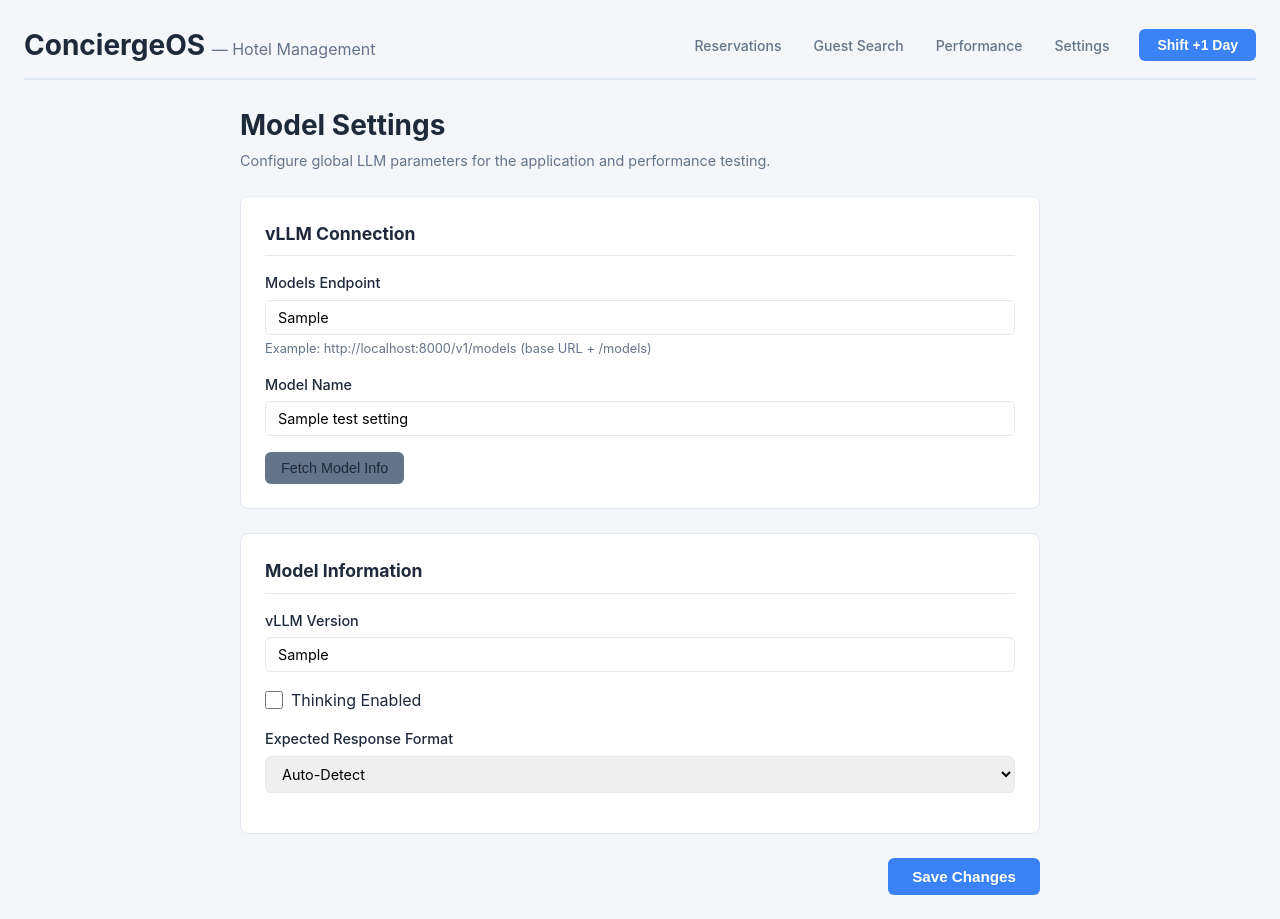
After one commit to settlersxp/ConciergeOS, a FastAPI app: template app/templates/settings.html in a window 1280 px wide. The commit adds this page. Run offline with FastAPI, Linux system fonts and the light colour scheme; the template is opened without the code that fills it: most values are stand-ins (such as "Sample title", 1, 10 or a date in 2020).

Commit message:
refactoring for model detection

```diff
--- a/app/main.py
+++ b/app/main.py
@@ -9,10 +9,12 @@ from typing import Any
 
 from fastapi import FastAPI, Request
 from fastapi.templating import Jinja2Templates
+from fastapi.responses import JSONResponse
 
 from app.schemas import GuestSearchRequest, GuestSearchResponse
 from app.services import get_reservations_summary, query_guest_with_llm
 from app.services.debug import debug_router
+from app.config import config_manager, TestSettings
 
 app = FastAPI(title="ConciergeOS")
 
@@ -58,6 +60,54 @@ async def api_guest_search(body: GuestSearchRequest) -> GuestSearchResponse:
         query=body.customer_name,
         llm_response=llm_response,
     )
+
+
+# ── Settings ─────────────────────────────────────────────────────────────────
+
+@app.get("/settings")
+async def settings_page(request: Request):
+    """Serve the model settings page."""
+    from dataclasses import asdict
+    return templates.TemplateResponse(request, "settings.html", {
+        "request": request,
+        "test_settings": asdict(config_manager.test_settings),
+        "current_page": "settings",
+    })
+
+
+@app.get("/api/settings")
+async def api_get_settings() -> JSONResponse:
+    """Get current global configuration settings."""
+    from dataclasses import asdict
+    return JSONResponse(content={"test_settings": asdict(config_manager.test_settings)})
+
+
+@app.post("/api/settings")
+async def api_update_settings(body: dict[str, Any]) -> JSONResponse:
+    """Update global configuration settings."""
+    try:
+        ts_data = body.get("test_settings", {})
+        if ts_data:
+            new_ts = TestSettings(**ts_data)
+            config_manager.test_settings = new_ts
+        config_manager.save()
+        return JSONResponse(content={"message": "Settings updated successfully"})
+    except Exception as e:
+        return JSONResponse(status_code=500, content={"error": str(e)})
+
+
+@app.get("/api/models")
+async def api_get_models() -> JSONResponse:
+    """Proxy request to the configured vLLM models endpoint."""
+    models_endpoint = config_manager.test_settings.models_endpoint
+    try:
+        import httpx
+        async with httpx.AsyncClient(timeout=10.0) as client:
+            resp = await client.get(models_endpoint)
+            resp.raise_for_status()
+            return JSONResponse(content=resp.json())
+    except Exception as e:
+        return JSONResponse(status_code=500, content={"error": str(e)})
 
 
 # ── Performance Testing ─────────────────────────────────────────────────────
--- a/app/templates/components/performance-config-card.html
+++ b/app/templates/components/performance-config-card.html
@@ -27,6 +27,4 @@
         form_group(label='Sequential Requests', field_html='<input type="number" id="sequentialBatch" value="5" min="1" max="50" />') ~
         form_group(label='Concurrent Requests', field_html='<input type="number" id="concurrentBatch" value="8" min="1" max="50" />')
     ) }}
-    {{ text_input(id='vllmUrl', value='http://10.0.0.227:8000/v1', label='vLLM Base URL') }}
-    {{ text_input(id='modelsEndpoint', value='http://10.0.0.227:8000/v1/models', label='Models Endpoint') }}
 </div>
--- a/app/templates/header.html
+++ b/app/templates/header.html
@@ -5,6 +5,7 @@
       <a href="/" class="{{ 'active' if current_page == 'reservations' else '' }}">Reservations</a>
       <a href="/guest-search" class="{{ 'active' if current_page == 'guest_search' else '' }}">Guest Search</a>
       <a href="/performance-testing" class="{{ 'active' if current_page == 'performance_testing' else '' }}">Performance</a>
+      <a href="/settings" class="{{ 'active' if current_page == 'settings' else '' }}">Settings</a>
     </nav>
     <button class="shift-btn" id="shiftBtn" onclick="shiftReservations()">Shift +1 Day</button>
   </div>
--- a/app/templates/performance_testing.html
+++ b/app/templates/performance_testing.html
@@ -20,9 +20,6 @@
         <!-- Test Guests Configuration -->
         {% include 'components/performance-guest-config-card.html' %}
 
-        <!-- Model Settings -->
-        {% include 'components/performance-model-settings-card.html' %}
-
         <!-- Prompt Settings -->
         {% include 'components/performance-prompt-settings-card.html' %}
 
--- /dev/null
+++ b/app/templates/settings.html
@@ -0,0 +1,260 @@
+{% extends "base.html" %}
+
+{% block title %}Model Settings - ConciergeOS{% endblock %}
+
+{% block styles %}
+<style>
+    .settings-container {
+        max-width: 800px;
+        margin: 0 auto;
+    }
+    .settings-header {
+        display: flex;
+        justify-content: space-between;
+        align-items: center;
+        margin-bottom: 24px;
+    }
+    .settings-header h1 {
+        font-size: 1.75rem;
+        margin-bottom: 4px;
+    }
+    .settings-header p {
+        color: var(--muted);
+        font-size: 0.9rem;
+    }
+    .settings-section {
+        margin-bottom: 24px;
+    }
+    .settings-section h2 {
+        font-size: 1.1rem;
+        margin-bottom: 16px;
+        color: var(--text);
+        border-bottom: 1px solid var(--border);
+        padding-bottom: 8px;
+    }
+    .settings-card {
+        background: var(--card);
+        border: 1px solid var(--border);
+        border-radius: 8px;
+        padding: 24px;
+        margin-bottom: 16px;
+    }
+    .save-btn-row {
+        margin-top: 24px;
+        display: flex;
+        justify-content: flex-end;
+    }
+    .form-group {
+        margin-bottom: 16px;
+    }
+    .form-group label {
+        display: block;
+        margin-bottom: 6px;
+        font-weight: 500;
+        font-size: 0.9rem;
+    }
+    .form-group input[type="text"],
+    .form-group input[type="number"] {
+        width: 100%;
+        padding: 8px 12px;
+        border: 1px solid var(--border);
+        border-radius: 6px;
+        font-size: 0.9rem;
+    }
+    .form-group small {
+        display: block;
+        margin-top: 4px;
+        color: var(--muted);
+        font-size: 0.8rem;
+    }
+    .form-row {
+        display: flex;
+        gap: 16px;
+        margin-bottom: 16px;
+    }
+    .form-row .form-group {
+        flex: 1;
+        margin-bottom: 0;
+    }
+    .checkbox-group {
+        display: flex;
+        align-items: center;
+        gap: 8px;
+        margin-bottom: 16px;
+    }
+    .checkbox-group input[type="checkbox"] {
+        width: 18px;
+        height: 18px;
+    }
+    .btn-fetch {
+        padding: 8px 16px;
+        background: var(--muted);
+        color: var(--text);
+        border: none;
+        border-radius: 6px;
+        cursor: pointer;
+        font-size: 0.9rem;
+    }
+    .btn-fetch:disabled {
+        opacity: 0.6;
+        cursor: not-allowed;
+    }
+</style>
+{% endblock %}
+
+{% block content %}
+<div class="settings-container">
+    <div class="settings-header">
+        <div>
+            <h1>Model Settings</h1>
+            <p>Configure global LLM parameters for the application and performance testing.</p>
+        </div>
+    </div>
+
+    <form id="settingsForm">
+        <!-- vLLM Connection -->
+        <div class="settings-section">
+            <div class="settings-card">
+                <h2>vLLM Connection</h2>
+                <div class="form-group">
+                    <label for="models_endpoint">Models Endpoint</label>
+                    <input type="text" id="models_endpoint" name="models_endpoint" value="{{ test_settings.models_endpoint }}">
+                    <small>Example: http://localhost:8000/v1/models (base URL + /models)</small>
+                </div>
+                <div class="form-group">
+                    <label for="model_name">Model Name</label>
+                    <input type="text" id="model_name" name="model_name" value="{{ test_settings.model_name }}">
+                </div>
+                <div style="display: flex; align-items: center; gap: 12px; margin-top: 16px;">
+                    <button type="button" id="fetchModelBtn" class="btn-fetch" onclick="fetchModelInfo()">Fetch Model Info</button>
+                    <small style="color: var(--muted);" id="fetchModelStatus"></small>
+                </div>
+            </div>
+        </div>
+
+        <!-- Model Information -->
+        <div class="settings-section">
+            <div class="settings-card">
+                <h2>Model Information</h2>
+                <div class="form-group">
+                    <label for="vllm_version">vLLM Version</label>
+                    <input type="text" id="vllm_version" name="vllm_version" value="{{ test_settings.vllm_version }}" placeholder="e.g. 0.6.0">
+                </div>
+                <div class="checkbox-group">
+                    <input type="checkbox" id="thinking_enabled" name="thinking_enabled" {{ 'checked' if test_settings.thinking_enabled else '' }}>
+                    <label for="thinking_enabled" style="margin: 0; font-weight: normal;">Thinking Enabled</label>
+                </div>
+                <div class="form-group">
+                    <label for="expected_format">Expected Response Format</label>
+                    <select id="expected_format" name="expected_format" style="width: 100%; padding: 8px 12px; border: 1px solid var(--border); border-radius: 6px; font-size: 0.9rem;">
+                        <option value="auto" {{ 'selected' if test_settings.expected_format == 'auto' else '' }}>Auto-Detect</option>
+                        <option value="json" {{ 'selected' if test_settings.expected_format == 'json' else '' }}>JSON</option>
+                        <option value="text" {{ 'selected' if test_settings.expected_format == 'text' else '' }}>TEXT</option>
+                    </select>
+                </div>
+            </div>
+        </div>
+
+        <div class="save-btn-row">
+            <button type="button" id="saveBtn" class="btn btn-primary" onclick="saveSettings()">Save Changes</button>
+        </div>
+    </form>
+</div>
+{% endblock %}
+
+{% block scripts %}
+<script>
+    async function saveSettings() {
+        const form = document.getElementById('settingsForm');
+        const formData = new FormData(form);
+        const settings = { test_settings: {} };
+
+        formData.forEach((value, key) => {
+            if (['temperature', 'top_p', 'max_tokens', 'num_requests', 'concurrency'].includes(key)) {
+                settings.test_settings[key] = parseFloat(value);
+            } else if (key === 'thinking_enabled') {
+                settings.test_settings[key] = formData.get(key) === 'on';
+            } else {
+                settings.test_settings[key] = value;
+            }
+        });
+
+        const saveBtn = document.getElementById('saveBtn');
+        saveBtn.disabled = true;
+        saveBtn.textContent = 'Saving...';
+
+        try {
+            const response = await fetch('/api/settings', {
+                method: 'POST',
+                headers: { 'Content-Type': 'application/json' },
+                body: JSON.stringify(settings),
+            });
+
+            const result = await response.json();
+
+            if (response.ok) {
+                showToast('Settings saved successfully', 'success');
+            } else {
+                throw new Error(result.error || 'Failed to save settings');
+            }
+        } catch (error) {
+            showToast(error.message, 'error');
+        } finally {
+            saveBtn.disabled = false;
+            saveBtn.textContent = 'Save Changes';
+        }
+    }
+
+    async function fetchModelInfo() {
+        const btn = document.getElementById('fetchModelBtn');
+        const status = document.getElementById('fetchModelStatus');
+        btn.disabled = true;
+        btn.textContent = 'Fetching...';
+        status.textContent = 'Connecting to models endpoint...';
+
+        try {
+            const modelsEndpoint = document.getElementById('models_endpoint').value.trim();
+            const res = await fetch(modelsEndpoint);
+            if (!res.ok) throw new Error(`HTTP ${res.status}`);
+            const data = await res.json();
+            const models = data.data || [];
+            if (!models.length) throw new Error('No models found');
+
+            const m = models[0];
+            document.getElementById('model_name').value = m.id || m.model || 'unknown';
+
+            let version = m.vllm_version || '';
+            if (!version && m.extra && typeof m.extra === 'object') {
+                version = m.extra.vllm_version || 'unknown';
+            }
+            document.getElementById('vllm_version').value = version || 'unknown';
+
+            let thinking = false;
+            if (m.capabilities && typeof m.capabilities === 'object') {
+                thinking = m.capabilities.thinking || false;
+            }
+            const mtype = String(m.type || '');
+            if (mtype.toLowerCase().includes('thinking')) thinking = true;
+            document.getElementById('thinking_enabled').checked = thinking;
+
+            status.textContent = '✓ Model info fetched successfully';
+            setTimeout(() => { status.textContent = ''; }, 3000);
+        } catch (err) {
+            status.textContent = '✗ Failed: ' + err.message;
+            status.style.color = 'var(--error)';
+            setTimeout(() => { status.textContent = ''; status.style.color = ''; }, 5000);
+        } finally {
+            btn.disabled = false;
+            btn.textContent = 'Fetch Model Info';
+        }
+    }
+
+    function showToast(message, type) {
+        const toast = document.createElement('div');
+        toast.className = `toast ${type}`;
+        toast.textContent = message;
+        document.body.appendChild(toast);
+        setTimeout(() => toast.remove(), 3000);
+    }
+</script>
+{% endblock %}
```
Also changed, not shown: PerformanceTesting/run_performance_tests.py (+27 -24 lines), app/config.json (added, +9 -0 lines), app/config.py (added, +61 -0 lines), app/services/llm.py (+104 -86 lines), app/templates/components/performance-model-settings-card.html (deleted, +0 -18 lines), app/templates/components/performance-scripts.html (+40 -6 lines).
